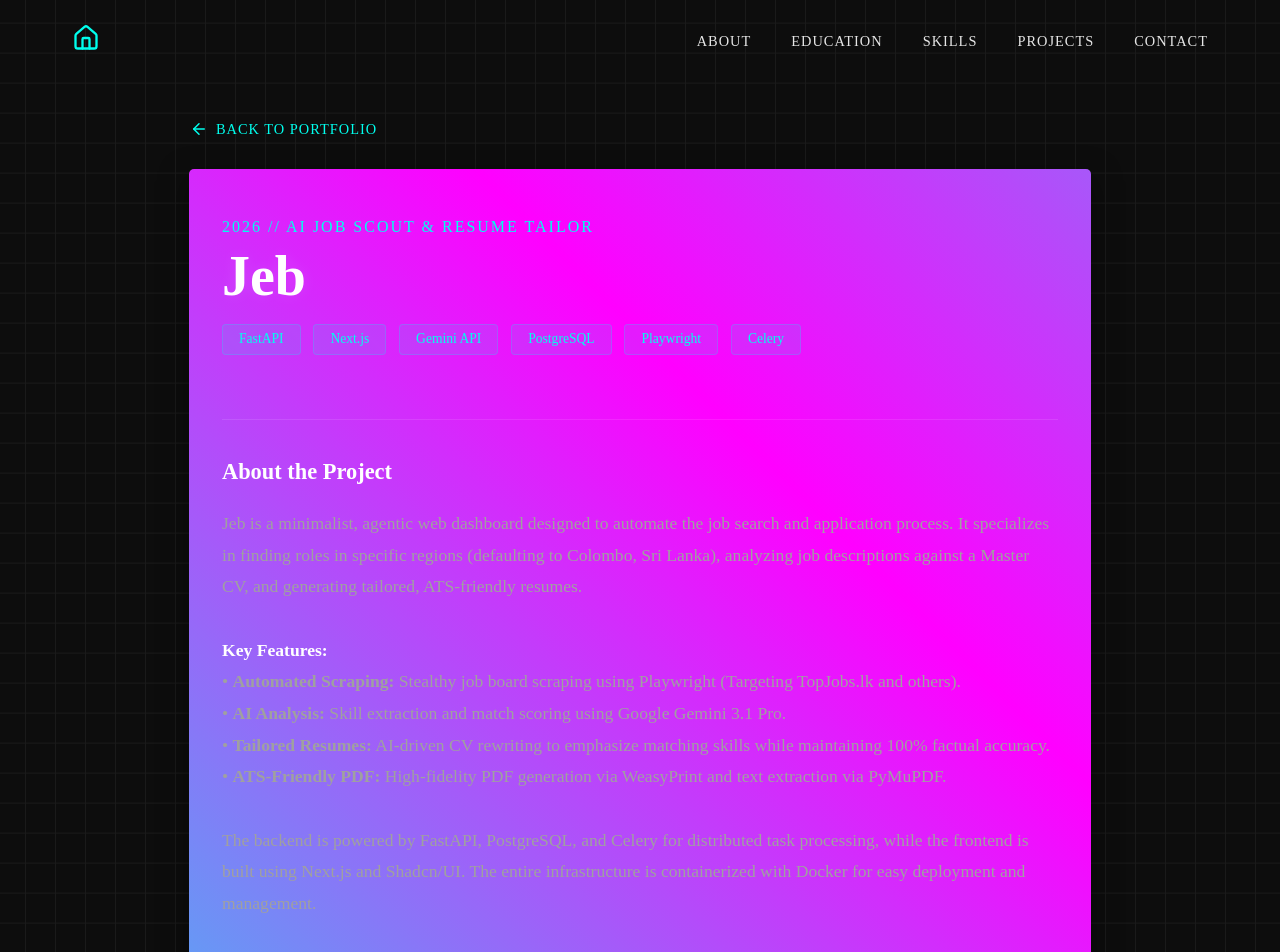
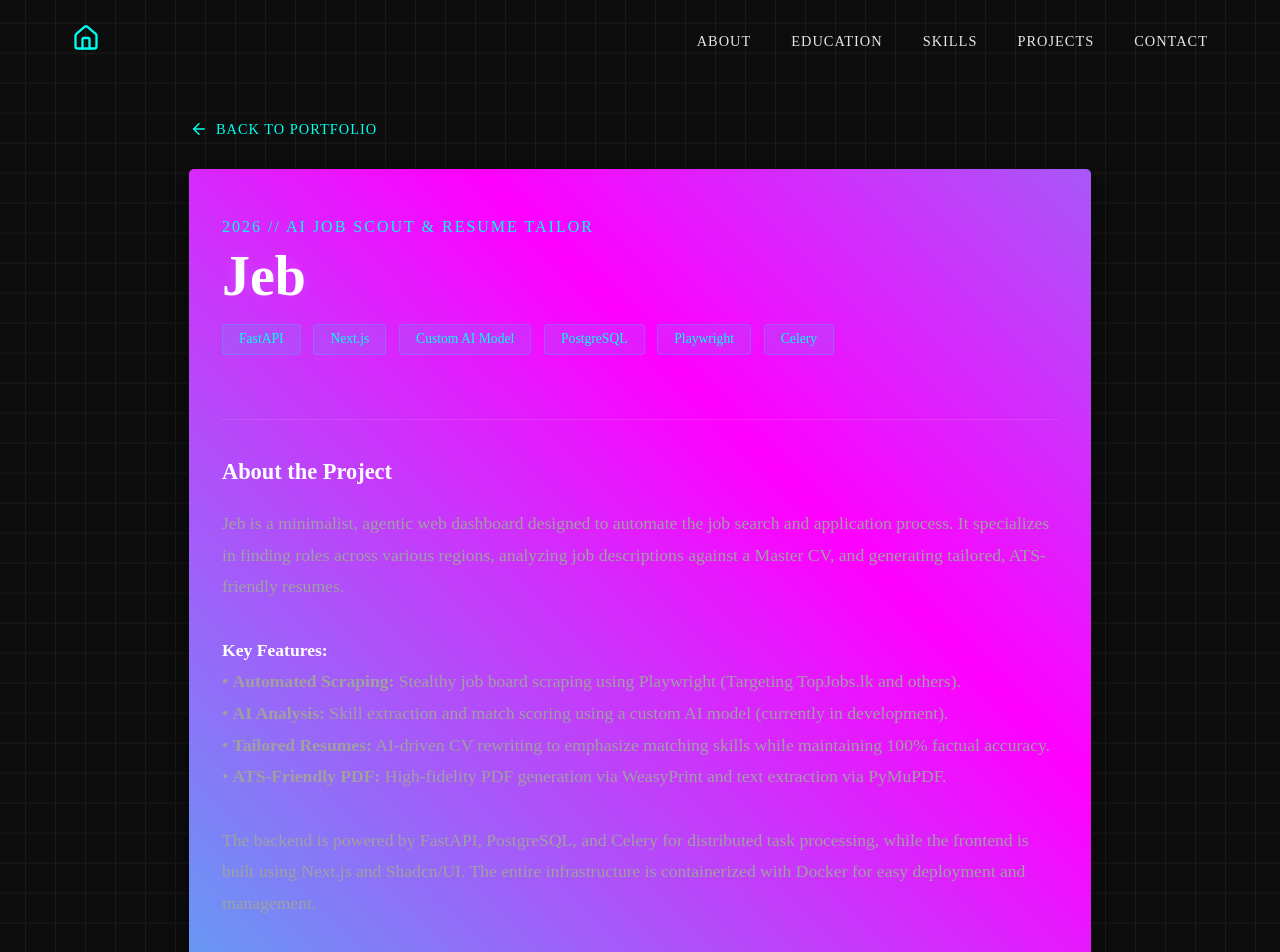
Before and after one commit to Abdul-Malik-0404/Portfolio, a Next.js app: page /projects/jeb in a window 1280 px wide. Shown: the top 952 px of the page. Built offline with nearby package versions, Linux system fonts and the light colour scheme.

Commit message:
Update Jeb project description to use custom AI model and broaden region

```diff
--- a/src/app/projects/jeb/page.js
+++ b/src/app/projects/jeb/page.js
@@ -25,7 +25,7 @@ export default function JebProject() {
               <div className="tech-stack">
                 <span className="tech-badge">FastAPI</span>
                 <span className="tech-badge">Next.js</span>
-                <span className="tech-badge">Gemini API</span>
+                <span className="tech-badge">Custom AI Model</span>
                 <span className="tech-badge">PostgreSQL</span>
                 <span className="tech-badge">Playwright</span>
                 <span className="tech-badge">Celery</span>
@@ -34,12 +34,12 @@ export default function JebProject() {
 
             <div className="project-content">
               <h3 style={{ color: '#fff', marginBottom: '1rem', fontSize: '1.4rem' }}>About the Project</h3>
-              Jeb is a minimalist, agentic web dashboard designed to automate the job search and application process. It specializes in finding roles in specific regions (defaulting to Colombo, Sri Lanka), analyzing job descriptions against a Master CV, and generating tailored, ATS-friendly resumes.
+              Jeb is a minimalist, agentic web dashboard designed to automate the job search and application process. It specializes in finding roles across various regions, analyzing job descriptions against a Master CV, and generating tailored, ATS-friendly resumes.
               <br />
               <br />
               <strong style={{ color: '#fff' }}>Key Features:</strong><br />
               • <strong>Automated Scraping:</strong> Stealthy job board scraping using Playwright (Targeting TopJobs.lk and others).<br />
-              • <strong>AI Analysis:</strong> Skill extraction and match scoring using Google Gemini 3.1 Pro.<br />
+              • <strong>AI Analysis:</strong> Skill extraction and match scoring using a custom AI model (currently in development).<br />
               • <strong>Tailored Resumes:</strong> AI-driven CV rewriting to emphasize matching skills while maintaining 100% factual accuracy.<br />
               • <strong>ATS-Friendly PDF:</strong> High-fidelity PDF generation via WeasyPrint and text extraction via PyMuPDF.<br />
               <br />
--- a/src/data/projects.js
+++ b/src/data/projects.js
@@ -5,8 +5,8 @@ export const projects = [
     type: 'AI Job Scout & Resume Tailor',
     year: '2026',
     description: 'An autonomous web dashboard designed to automate the job search process by scraping listings and using AI to generate tailored, ATS-friendly resumes.',
-    about: 'Jeb is a minimalist, agentic web dashboard designed to automate the job search and application process. It specializes in finding roles in specific regions, analyzing job descriptions against a Master CV, and generating tailored, ATS-friendly resumes.\n\nKey features include automated stealthy job board scraping using Playwright, AI-driven CV rewriting for maximum skill-match using Google Gemini 3.1 Pro, and high-fidelity PDF generation via WeasyPrint. The backend leverages FastAPI, Celery for background processing, and PostgreSQL.',
-    techStack: ['FastAPI', 'Next.js', 'Gemini API', 'PostgreSQL', 'Docker', 'Playwright'],
+    about: 'Jeb is a minimalist, agentic web dashboard designed to automate the job search and application process. It specializes in finding roles across various regions, analyzing job descriptions against a Master CV, and generating tailored, ATS-friendly resumes.\n\nKey features include automated stealthy job board scraping using Playwright, AI-driven CV rewriting for maximum skill-match using a custom AI model (currently in development), and high-fidelity PDF generation via WeasyPrint. The backend leverages FastAPI, Celery for background processing, and PostgreSQL.',
+    techStack: ['FastAPI', 'Next.js', 'Custom AI Model', 'PostgreSQL', 'Docker', 'Playwright'],
     githubLink: 'https://github.com/Abdul-Malik-0404/Jeb',
     media: []
   },
```
